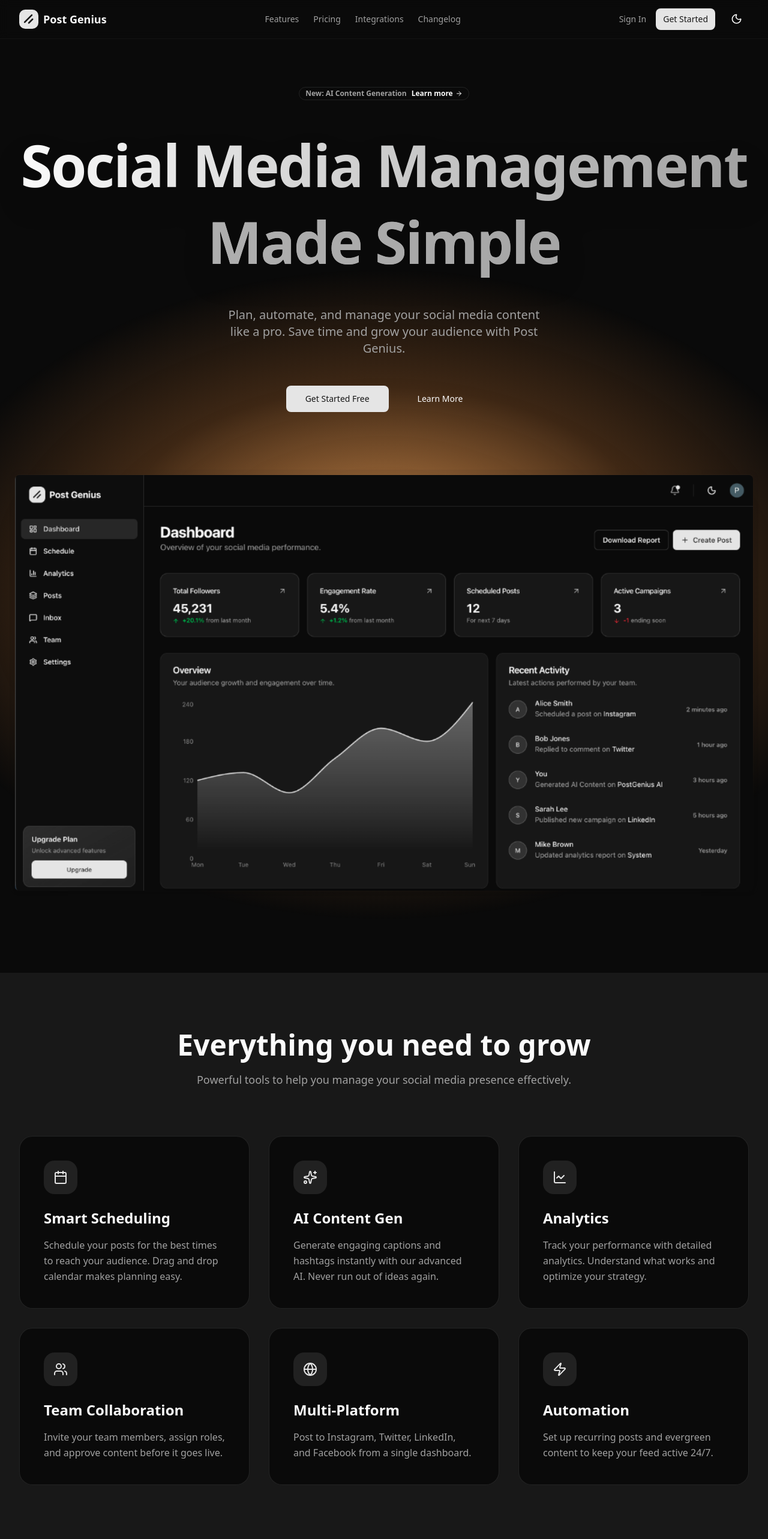
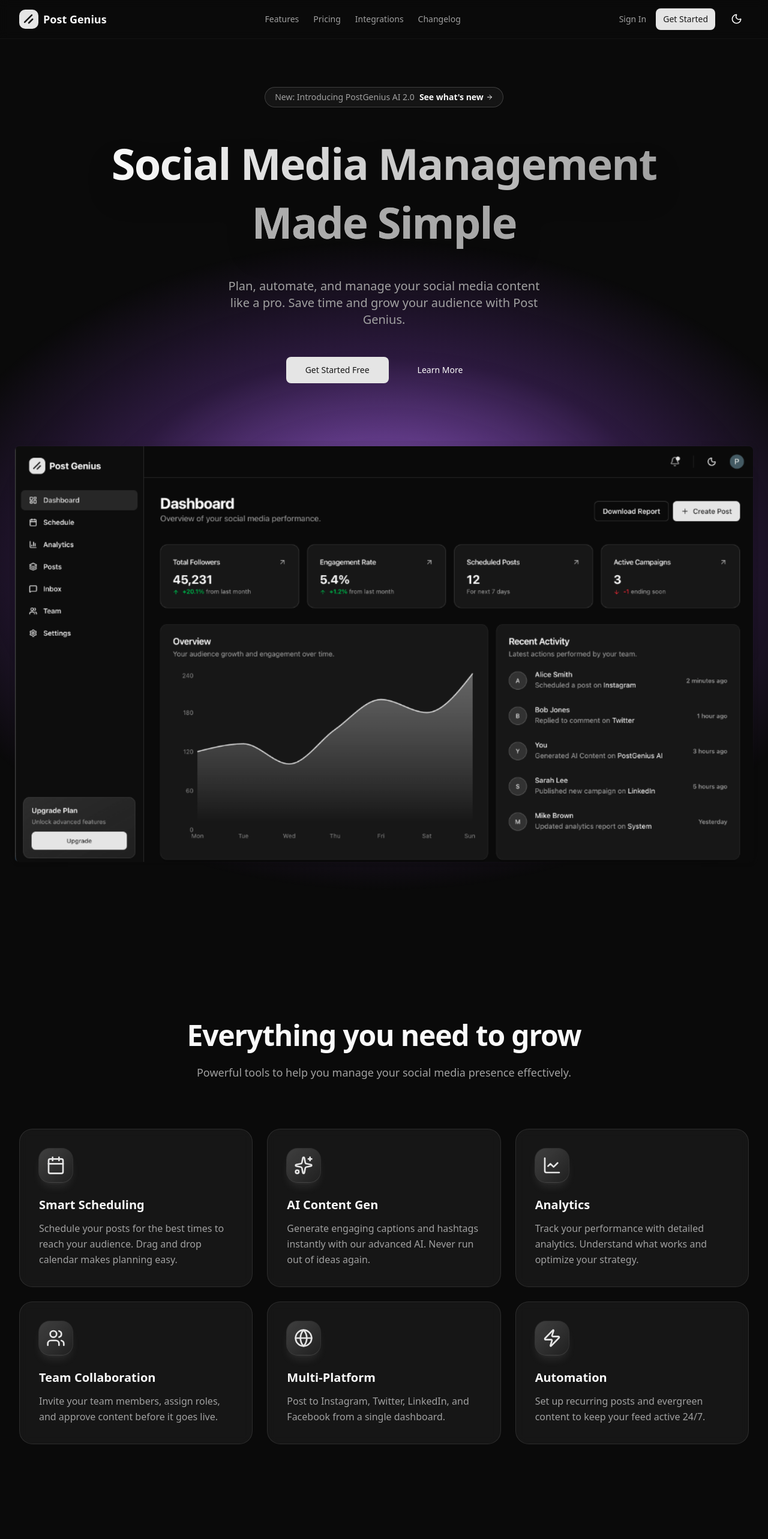
Before and after one commit to pranavgawaii/PostGenius-main, a Next.js app: page / in a window 1280 px wide. Shown: the top 2566 px of the page at 60% size. Built offline with nearby package versions, Linux system fonts and the light colour scheme.

Commit message:
feat: ui polish and branding updates

```diff
--- a/src/app/globals.css
+++ b/src/app/globals.css
@@ -115,11 +115,11 @@
   --sidebar-ring: oklch(0.708 0 0);
 
   /* User Customizations */
-  --brand: 27 96% 61%;
-  --brand-foreground: 31 97% 72%;
+  --brand: 270 95% 65%;
+  --brand-foreground: 270 95% 75%;
 }
 
-.dark {
+:root.dark {
   --background: oklch(0.145 0 0);
   --foreground: oklch(0.985 0 0);
   --card: oklch(0.205 0 0);
@@ -153,8 +153,8 @@
   --sidebar-ring: oklch(0.556 0 0);
 
   /* User Customizations */
-  --brand: 31 97% 72%;
-  --brand-foreground: 27 96% 61%;
+  --brand: 270 95% 75%;
+  --brand-foreground: 270 95% 65%;
 }
 
 @layer base {
--- /dev/null
+++ b/src/app/icon.tsx
@@ -0,0 +1,66 @@
+import { ImageResponse } from "next/og";
+
+// Route segment config
+export const runtime = "edge";
+
+// Image metadata
+export const size = {
+    width: 32,
+    height: 32,
+};
+export const contentType = "image/png";
+
+// Image generation
+export default function Icon() {
+    return new ImageResponse(
+        (
+            <div
+                style={{
+                    fontSize: 24,
+                    background: "transparent",
+                    width: "100%",
+                    height: "100%",
+                    display: "flex",
+                    alignItems: "center",
+                    justifyContent: "center",
+                    color: "#9333ea", // Purple brand color
+                }}
+            >
+                <svg
+                    xmlns="http://www.w3.org/2000/svg"
+                    viewBox="0 0 256 256"
+                    width="100%"
+                    height="100%"
+                    fill="none"
+                >
+                    <rect width="256" height="256" fill="none" />
+                    <line
+                        x1="208"
+                        y1="128"
+                        x2="128"
+                        y2="208"
+                        fill="none"
+                        stroke="currentColor"
+                        strokeLinecap="round"
+                        strokeLinejoin="round"
+                        strokeWidth="32"
+                    />
+                    <line
+                        x1="192"
+                        y1="40"
+                        x2="40"
+                        y2="192"
+                        fill="none"
+                        stroke="currentColor"
+                        strokeLinecap="round"
+                        strokeLinejoin="round"
+                        strokeWidth="32"
+                    />
+                </svg>
+            </div>
+        ),
+        {
+            ...size,
+        }
+    );
+}
--- a/src/app/layout.tsx
+++ b/src/app/layout.tsx
@@ -15,8 +15,11 @@ const geistMono = Geist_Mono({
 });
 
 export const metadata: Metadata = {
-  title: "Create Next App",
-  description: "Generated by create next app",
+  title: "PostGenius | AI Social Media Manager",
+  description: "Your personal AI marketing team. Plan, create, and automate your social media content with PostGenius.",
+  icons: {
+    icon: "/icon",
+  },
 };
 
 export default function RootLayout({
--- a/src/app/page.tsx
+++ b/src/app/page.tsx
@@ -68,9 +68,9 @@ export default function Home() {
       <main className="flex-1">
         <HeroSection
           badge={{
-            text: "New: AI Content Generation",
+            text: "New: Introducing PostGenius AI 2.0",
             action: {
-              text: "Learn more",
+              text: "See what's new",
               href: "#features",
             },
           }}
--- a/src/components/blocks/features-section.tsx
+++ b/src/components/blocks/features-section.tsx
@@ -13,37 +13,37 @@ import { ScrollReveal } from "@/components/ui/scroll-reveal";
 export function FeaturesSection() {
     const features = [
         {
-            icon: <Calendar className="h-6 w-6" />,
+            icon: <Calendar className="h-8 w-8" />,
             title: "Smart Scheduling",
             description:
                 "Schedule your posts for the best times to reach your audience. Drag and drop calendar makes planning easy.",
         },
         {
-            icon: <Sparkles className="h-6 w-6" />,
+            icon: <Sparkles className="h-8 w-8" />,
             title: "AI Content Gen",
             description:
                 "Generate engaging captions and hashtags instantly with our advanced AI. Never run out of ideas again.",
         },
         {
-            icon: <LineChart className="h-6 w-6" />,
+            icon: <LineChart className="h-8 w-8" />,
             title: "Analytics",
             description:
                 "Track your performance with detailed analytics. Understand what works and optimize your strategy.",
         },
         {
-            icon: <Users className="h-6 w-6" />,
+            icon: <Users className="h-8 w-8" />,
             title: "Team Collaboration",
             description:
                 "Invite your team members, assign roles, and approve content before it goes live.",
         },
         {
-            icon: <Globe className="h-6 w-6" />,
+            icon: <Globe className="h-8 w-8" />,
             title: "Multi-Platform",
             description:
                 "Post to Instagram, Twitter, LinkedIn, and Facebook from a single dashboard.",
         },
         {
-            icon: <Zap className="h-6 w-6" />,
+            icon: <Zap className="h-8 w-8" />,
             title: "Automation",
             description:
                 "Set up recurring posts and evergreen content to keep your feed active 24/7.",
@@ -51,32 +51,36 @@ export function FeaturesSection() {
     ];
 
     return (
-        <section id="features" className="bg-secondary/50 py-24 transition-colors">
+        <section id="features" className="relative py-24 sm:py-32 overflow-hidden">
+            {/* Background Gradients */}
+            <div className="absolute inset-0 -z-10 h-full w-full bg-background [background:radial-gradient(125%_125%_at_50%_10%,#000_40%,#63e_100%)] opacity-5" />
+
             <div className="mx-auto max-w-container px-4 sm:px-8">
                 <div className="mb-20 text-center">
-                    <h2 className="mb-5 text-4xl font-bold text-foreground sm:text-5xl">
+                    <h2 className="mb-6 text-4xl font-bold tracking-tight text-foreground sm:text-5xl">
                         Everything you need to grow
                     </h2>
                     <p className="mx-auto max-w-2xl text-lg text-muted-foreground">
-                        Powerful tools to help you manage your social media presence
-                        effectively.
+                        Powerful tools to help you manage your social media presence effectively.
                     </p>
                 </div>
 
-                <div className="grid gap-8 sm:grid-cols-2 lg:grid-cols-3">
+                <div className="grid gap-6 sm:grid-cols-2 lg:grid-cols-3">
                     {features.map((feature, index) => (
                         <ScrollReveal
                             key={index}
                             delay={index * 0.1}
-                            className="group relative overflow-hidden rounded-3xl border border-border bg-background p-10 transition-all hover:-translate-y-2 hover:border-primary/50 hover:shadow-2xl"
+                            className="group relative overflow-hidden rounded-3xl border border-border/50 bg-background/50 p-8 backdrop-blur-sm transition-all duration-300 hover:border-primary/50 hover:bg-accent/50 hover:shadow-2xl hover:shadow-primary/20 dark:bg-white/5 dark:border-white/10 dark:hover:bg-white/10"
                         >
-                            <div className="mb-6 flex h-14 w-14 items-center justify-center rounded-2xl bg-primary/10 text-primary transition-colors group-hover:bg-primary group-hover:text-primary-foreground">
+                            <div className="absolute inset-0 -z-10 bg-gradient-to-br from-primary/10 via-transparent to-transparent opacity-0 transition-opacity duration-300 group-hover:opacity-100" />
+
+                            <div className="mb-6 flex h-14 w-14 items-center justify-center rounded-2xl bg-gradient-to-br from-primary/20 to-primary/5 text-primary ring-1 ring-border/50 transition-transform duration-300 group-hover:scale-110 group-hover:from-primary group-hover:to-primary/80 group-hover:text-primary-foreground shadow-lg shadow-primary/10 dark:ring-white/10">
                                 {feature.icon}
                             </div>
-                            <h3 className="mb-4 text-2xl font-semibold text-foreground">
+                            <h3 className="mb-3 text-xl font-bold text-foreground transition-colors group-hover:text-primary">
                                 {feature.title}
                             </h3>
-                            <p className="text-base text-muted-foreground leading-relaxed">
+                            <p className="text-base text-muted-foreground leading-relaxed group-hover:text-foreground/80 transition-colors">
                                 {feature.description}
                             </p>
                         </ScrollReveal>
--- a/src/components/blocks/hero-section.tsx
+++ b/src/components/blocks/hero-section.tsx
@@ -56,8 +56,8 @@ export function HeroSection({
                 <div className="flex flex-col items-center gap-6 text-center sm:gap-12">
                     {/* Badge */}
                     {badge && (
-                        <Badge variant="outline" className="animate-appear gap-2">
-                            <span className="text-muted-foreground">{badge.text}</span>
+                        <Badge variant="outline" className="animate-appear gap-2 px-4 py-1.5 text-sm rounded-full border-primary/20 bg-primary/5 backdrop-blur-sm transition-all hover:bg-primary/10 hover:border-primary/40">
+                            <span className="text-muted-foreground font-medium">{badge.text}</span>
                             <a href={badge.action.href} className="flex items-center gap-1">
                                 {badge.action.text}
                                 <ArrowRightIcon className="h-3 w-3" />
@@ -66,7 +66,7 @@ export function HeroSection({
                     )}
 
                     {/* Title */}
-                    <h1 className="relative z-10 inline-block animate-appear bg-gradient-to-r from-foreground to-muted-foreground bg-clip-text text-5xl font-bold tracking-tight leading-tight text-transparent drop-shadow-2xl sm:text-7xl sm:leading-tight md:text-8xl md:leading-tight">
+                    <h1 className="relative z-10 inline-block animate-appear bg-gradient-to-r from-foreground to-muted-foreground bg-clip-text text-4xl font-bold tracking-tight leading-tight text-transparent drop-shadow-2xl sm:text-6xl sm:leading-tight md:text-7xl md:leading-tight">
                         {title}
                     </h1>
 
--- a/src/components/ui/mode-toggle.tsx
+++ b/src/components/ui/mode-toggle.tsx
@@ -7,13 +7,13 @@ import { useTheme } from "next-themes"
 import { Button } from "@/components/ui/button"
 
 export function ModeToggle() {
-    const { theme, setTheme } = useTheme()
+    const { setTheme, resolvedTheme } = useTheme()
 
     return (
         <Button
             variant="ghost"
             size="icon"
-            onClick={() => setTheme(theme === "light" ? "dark" : "light")}
+            onClick={() => setTheme(resolvedTheme === "dark" ? "light" : "dark")}
         >
             <Sun className="h-[1.2rem] w-[1.2rem] rotate-0 scale-100 transition-all dark:-rotate-90 dark:scale-0" />
             <Moon className="absolute h-[1.2rem] w-[1.2rem] rotate-90 scale-0 transition-all dark:rotate-0 dark:scale-100" />
```
